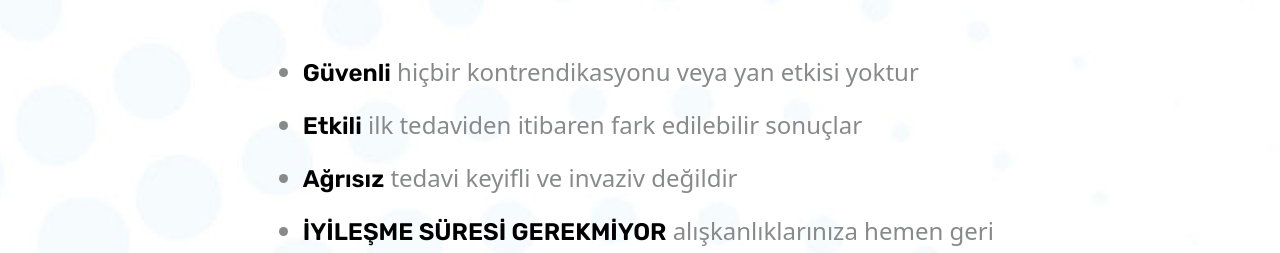
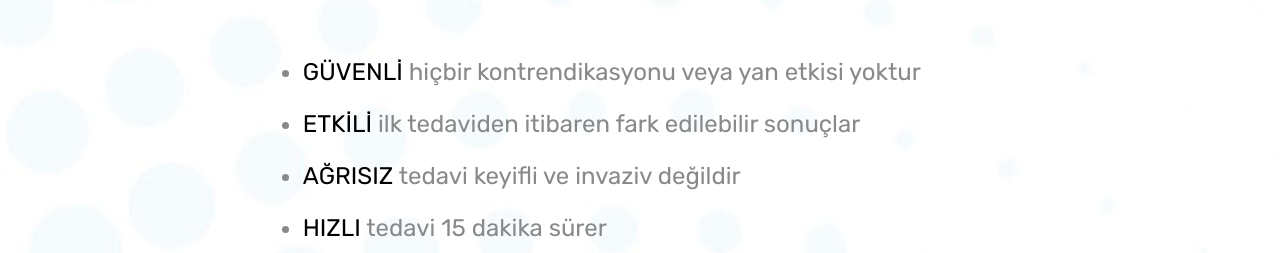
Before and after one commit to CodevorousLabs/Caressflow, a Next.js app in the folder client/: page /hastalar-icin-avantajlar in a window 1280 px wide. Shown: the part 535-788 px from the top of the page. Built offline with nearby package versions, Linux system fonts and the light colour scheme.

Commit message:
style: custom fonts added

```diff
--- a/client/components/patientBenefits/benefitsList.tsx
+++ b/client/components/patientBenefits/benefitsList.tsx
@@ -1,7 +1,8 @@
 const benefitsData = [
-  { bold: "Güvenli", text: "hiçbir kontrendikasyonu veya yan etkisi yoktur" },
-  { bold: "Etkili", text: "ilk tedaviden itibaren fark edilebilir sonuçlar" },
-  { bold: "Ağrısız", text: "tedavi keyifli ve invaziv değildir" },
+  { bold: "GÜVENLİ", text: "hiçbir kontrendikasyonu veya yan etkisi yoktur" },
+  { bold: "ETKİLİ", text: "ilk tedaviden itibaren fark edilebilir sonuçlar" },
+  { bold: "AĞRISIZ", text: "tedavi keyifli ve invaziv değildir" },
+  { bold: "HIZLI", text: "tedavi 15 dakika sürer" },
   { bold: "İYİLEŞME SÜRESİ GEREKMİYOR", text: "alışkanlıklarınıza hemen geri dönebilirsiniz" }
 ]
 
@@ -17,13 +18,12 @@ export default function BenefitsList() {
         Doğal, oksijen bazlı, invaziv olmayan, keyifli ve risksiz bir tedavi.
       </p>
 
-      <ul className="space-y-3 md:space-y-4 lg:space-y-5 list-disc pl-5">
+      <ul className="space-y-3 md:space-y-4 lg:space-y-5 list-disc pl-5 font-rubik">
         {benefitsData.map((benefit: BenefitType) =>
           <li key={benefit.text} className="text-base md:text-xl lg:text-2xl text-gray-text">
-            <span className="font-rubik text-black text-base md:text-xl lg:text-2xl font-semibold">
+            <span className=" text-black text-base md:text-xl lg:text-2xl">
               {benefit.bold}
-            </span>{" "}
-            {benefit.text}
+            </span> {benefit.text}
           </li>
         )}
       </ul>
```
